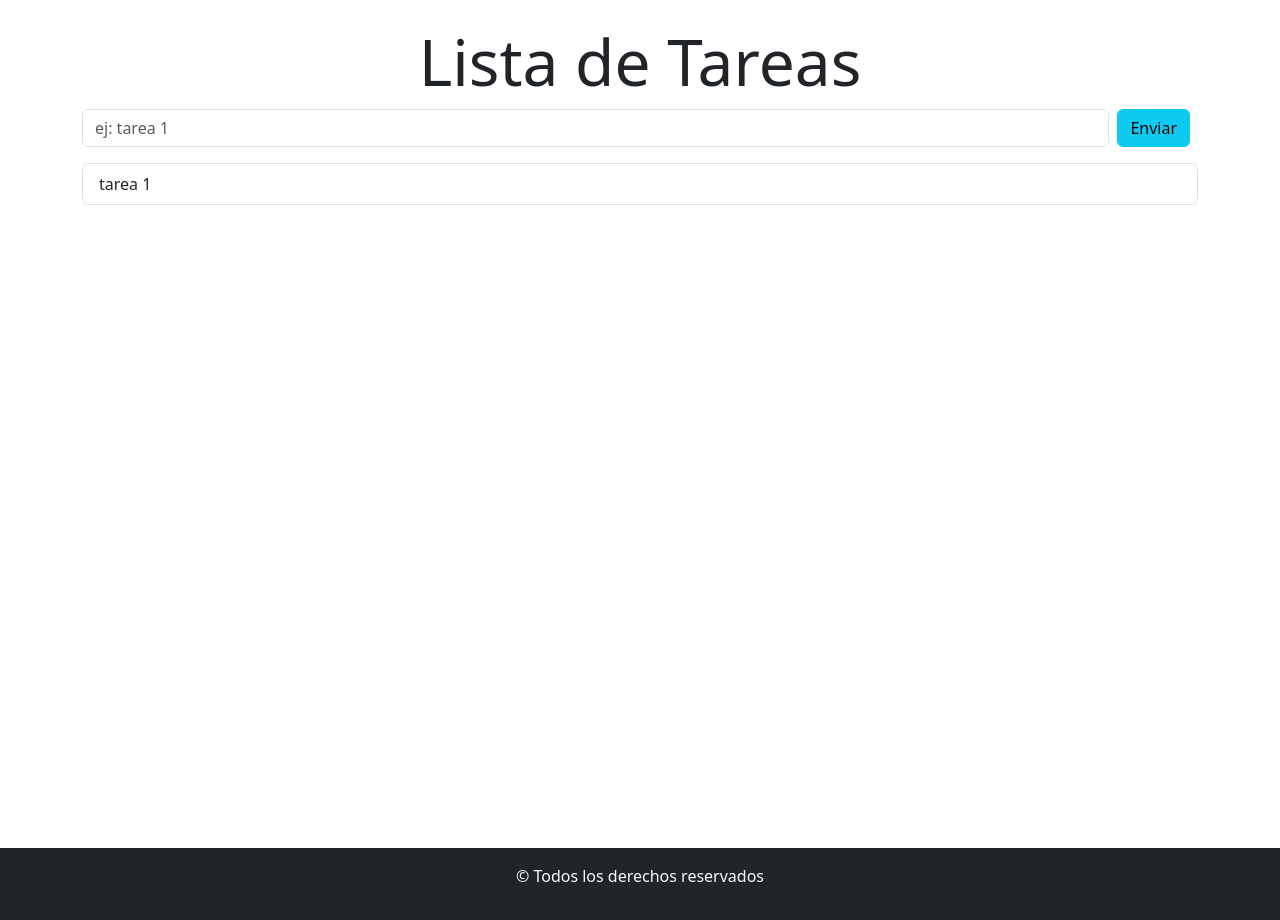
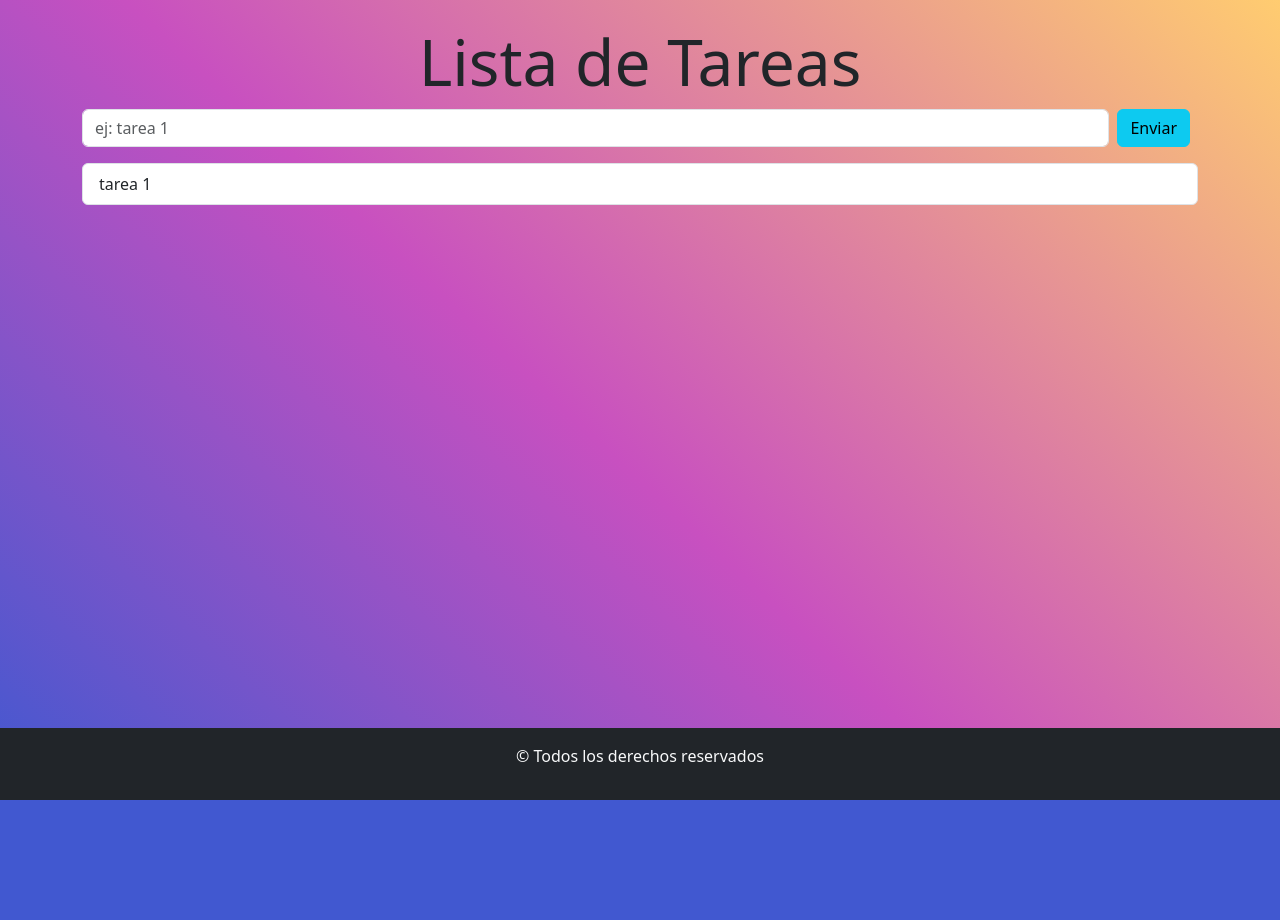
Before and after one commit to NataliaGabriela/tp-react-ejercicio-tareas, a React (Vite) app: page / in a window 1280 px wide. After the commit the page ends 800 px from the top, so only its background shows below. Built offline with nearby package versions, Linux system fonts and the light colour scheme.

Commit message:
agrgamos un nuevo state llamado tareas

```diff
--- a/src/App.css
+++ b/src/App.css
@@ -1,5 +1,13 @@
-.container{
+body{
+  background-color: #4158D0;
+  background-image: linear-gradient(43deg, #4158D0 0%, #C850C0 46%, #FFCC70 100%);
+
+}
+#root{
   min-height: 100vh;
   display: flex;
   flex-direction: column;
 }
+.mainPage{
+  flex-grow: 1;
+}
--- a/src/App.jsx
+++ b/src/App.jsx
@@ -9,7 +9,7 @@ function App() {
 
   return (
     <>
-    <Container className='my-4'>
+    <Container className='my-4 mainPage'>
       <h1 className='text-center display-3'>Lista de Tareas</h1>
       <FormularioTareas></FormularioTareas>
     </Container>
--- a/src/components/FormularioTareas.jsx
+++ b/src/components/FormularioTareas.jsx
@@ -4,6 +4,7 @@ import {useState} from "react";
 import ListaTareas from "./ListaTareas";
 const FormularioTareas = () => {
   const [tarea, setTarea] = useState('');
+  const [tareas, setTareas] = useState([]);
   return (
     <section>
       <Form>
@@ -17,6 +18,7 @@ const FormularioTareas = () => {
             minLength={3}
             maxLength={50}
             onChange={(e)=> setTarea(e.target.value)}
+            value={tarea}
           />
 
           <Button variant="info" className="mx-2" type="submit">
```
